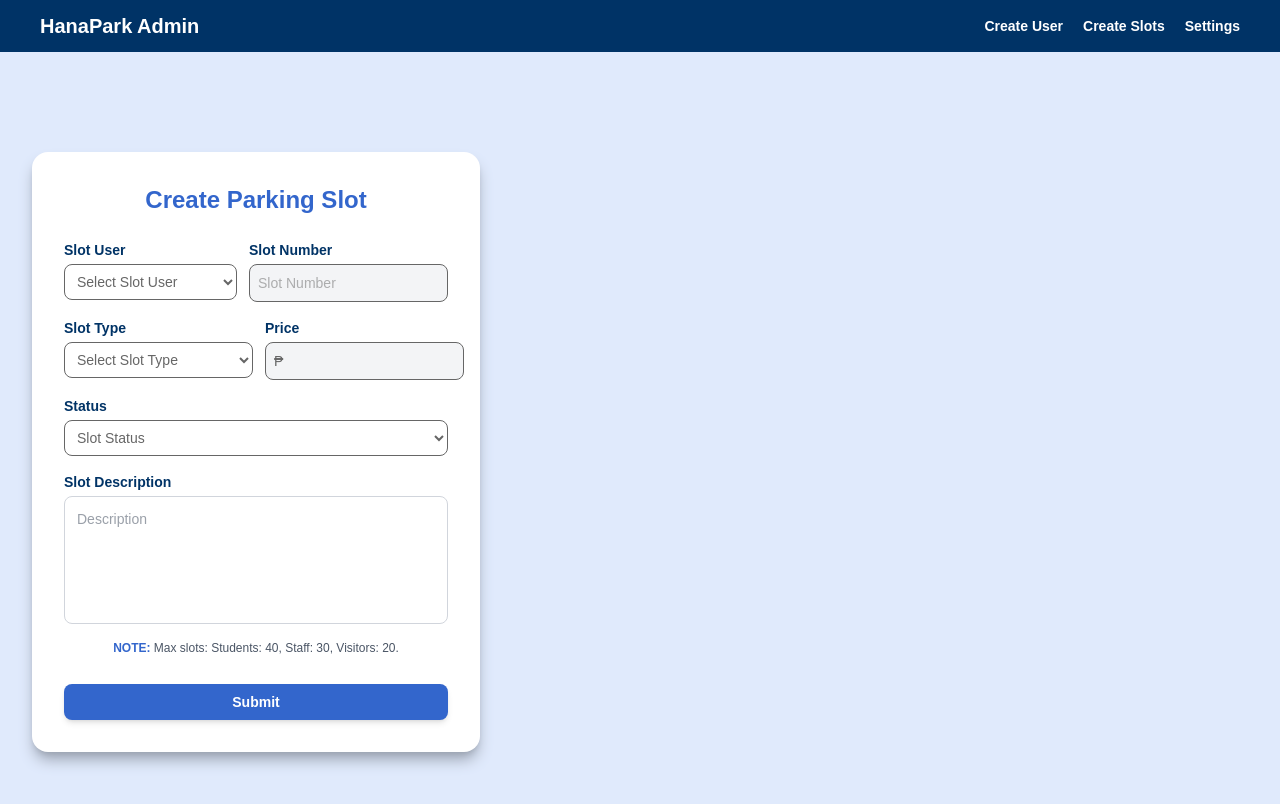
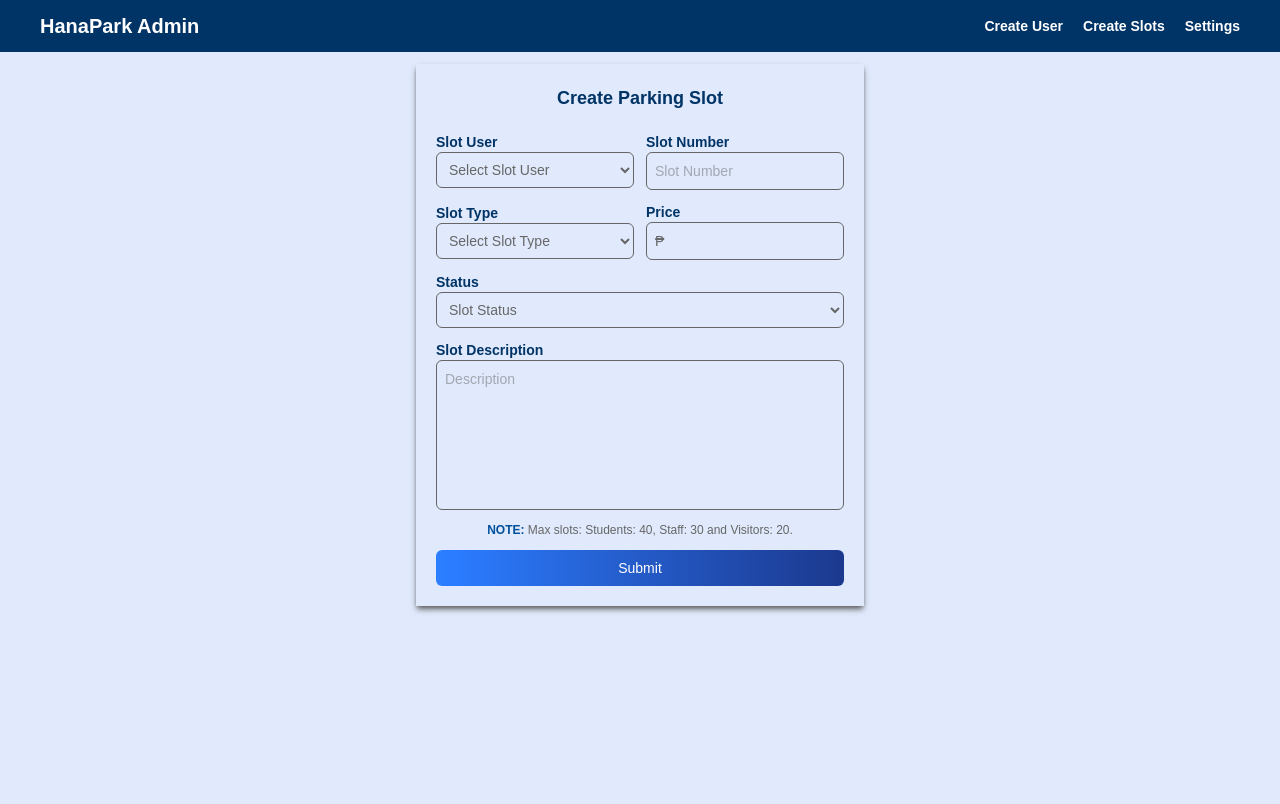
Before and after one commit to prodby-david/Capstone-Project-HanaPark-, a React (Vite) app in the folder client/: page /admin/slots in a window 1280 px wide. Shown: the top 804 px of the page. Built offline with nearby package versions, Linux system fonts and the light colour scheme; no server answers; sample sign-in values are in the browser's storage.

Commit message:
fix: adjust the ui

```diff
--- a/client/src/components/forms/admin/createSlot.jsx
+++ b/client/src/components/forms/admin/createSlot.jsx
@@ -133,130 +133,139 @@ const CreateSlot = () => {
   return (
     <>
     <AdminHeader />
-    <div className="flex justify-center items-center min-h-screen px-5 w-full max-w-lg">
-      <div className="w-full max-w-md bg-white rounded-2xl shadow-lg shadow-gray-400 p-8">
-        <h2 className="text-2xl font-semibold text-[#3366CC] text-center mb-6">
-          Create Parking Slot
-        </h2>
+      <div className='flex justify-center items-center mt-3 px-5'>
 
-        <form className="flex flex-col gap-4">
-          <div className="flex gap-3">
-            <div className="flex flex-col w-full">
+        <div className='flex flex-col text-center p-5 shadow-md shadow-color-2 w-full max-w-md'>
+
+          <h2 className='text-lg text-color font-semibold'>Create Parking Slot</h2>
+
+          <form className='flex flex-col gap-3 mt-5'>
+
+            <div className='flex gap-x-3 w-full'>
+
+              <div className='flex flex-col items-baseline w-full'>
                  <label
                  htmlFor="SlotUser"
-                className="text-sm font-semibold text-gray-700 mb-1"
+                 className='text-color-3 font-semibold text-sm'
                  >
                   Slot User
                 </label>
+
                 <select
                 name="slotUser"
                 id="SlotUser"
                 value={slotData.slotUser}
                 onChange={handleChange}
-                className="p-2 rounded-lg border border-gray-300 text-gray-700 outline-none focus:border-[#3366CC] focus:ring-1 focus:ring-[#3366CC] transition-all text-sm"
+                className='outline-0 border hover:cursor-pointer focus:border-color-3 p-2 rounded-md text-sm text-color-2 w-full'
                 >
-                <option value="" disabled>
-                  Select Slot User
-                </option>
+
+                  <option value="" disabled>Select Slot User</option>
                   <option value="Student">Student</option>
                   <option value="Staff">Staff</option>
                   <option value="Visitor">Visitor</option>
+
             </select>
+
           </div>
 
-            <div className="flex flex-col w-full">
+              <div className='flex flex-col items-baseline w-full'>
+
                 <label
                 htmlFor="SlotNumber"
-                className="text-sm font-semibold text-gray-700 mb-1"
+                className='text-color-3 font-semibold text-sm'
                 >
                   Slot Number
                 </label>
+
                  <input
                   type="text"
-                name="slotNumber"
-                id="SlotNumber"
+                  name='slotNumber'
+                  id='SlotNumber'
                   value={slotData.slotNumber}
                   onChange={handleChange}
                   readOnly
-                disabled
-                placeholder="Slot Number"
-                className="p-2 rounded-lg border border-gray-300 text-gray-500 bg-gray-100 text-sm cursor-not-allowed"
+                  disabled={true}
+                  placeholder='Slot Number'
+                  className='border p-2 rounded-md text-sm text-color-2 w-full'
                   />
-            </div>
+
               </div>
 
-          <div className="flex gap-3">
-            <div className="flex flex-col w-full">
+
+            </div>
+
+              <div className='flex gap-3 items-center justify-center '>
+
+                <div className='flex flex-col items-baseline w-full'>
                   <label
                   htmlFor="SlotType"
-                className="text-sm font-semibold text-gray-700 mb-1"
+                  className='text-color-3 font-semibold text-sm'
                   >
                     Slot Type
                   </label>
+
                   <select
                     name="slotType"
                     id="SlotType"
                     value={slotData.slotType}
                     onChange={handleChange}
-                className="p-2 rounded-lg border border-gray-300 text-gray-700 outline-none focus:border-[#3366CC] focus:ring-1 focus:ring-[#3366CC] transition-all text-sm"
+                    className=' outline-0 border focus:border-color-3 p-2 rounded-md text-sm text-color-2 w-full'
                     >
-                <option value="" disabled>
-                  Select Slot Type
-                </option>
-                <option value="2-Wheels (399cc below)">
-                  2-Wheels (399cc below)
-                </option>
+                      <option value="" disabled>Select Slot Type</option>
+                      <option value="2-Wheels (399cc below)">2-Wheels (399cc below)</option>
                       <option value="2-Wheels (400cc up)">2-Wheels (400cc up)</option>
                       <option value="4-Wheels">4-Wheels</option>
                   </select>
+
                 </div>
 
-            <div className="flex flex-col w-full">
+                <div className='flex flex-col items-baseline w-full'>
                   <label
                   htmlFor="SlotPrice"
-                className="text-sm font-semibold text-gray-700 mb-1"
+                  className='text-color-3 font-semibold text-sm'
                   >
                     Price
                   </label>
                     <input
                       type="text"
-                id="SlotPrice"
+                      id='SlotPrice'
                       value={`₱ ${slotData.slotPrice}`}
                       onChange={handleChange}
                       readOnly
-                className="p-2 rounded-lg border border-gray-300 text-gray-500 bg-gray-100 text-sm cursor-not-allowed"
+                      className='outline-0 border focus:border-color-3 p-2 rounded-md text-sm text-color-2 w-full'
                     />
                 </div>
+
               </div>
 
-          <div className="flex flex-col">
+              <div className='flex flex-col items-baseline w-full'>
                 <label
                 htmlFor="SlotStatus"
-              className="text-sm font-semibold text-gray-700 mb-1"
+                className='text-color-3 font-semibold text-sm'
                 >
                   Status
                 </label>
+
                 <select
                 name="slotStatus"
                 id="SlotStatus"
                 value={slotData.slotStatus}
                 onChange={handleChange}
-              className="p-2 rounded-lg border border-gray-300 text-gray-700 outline-none focus:border-[#3366CC] focus:ring-1 focus:ring-[#3366CC] transition-all text-sm"
-            >
-              <option value="" disabled>
-                Slot Status
-              </option>
+                className='outline-0 border focus:border-color-3 p-2 rounded-md text-sm text-color-2 w-full' >
+                  <option value="" disabled>Slot Status</option>
                   <option value="Available">Available</option>
                   <option value="Reserved">Reserved</option>
                   <option value="Occupied">Occupied</option>
                   <option value="Ongoing Maintenance">Ongoing Maintenance</option>
               </select>
+
               </div>
 
-          <div className="flex flex-col">
+
+            <div className='flex flex-col items-baseline w-full'>
               <label
                 htmlFor="SlotDescription"
-              className="text-sm font-semibold text-gray-700 mb-1"
+                className='text-color-3 font-semibold text-sm'
                 >
                   Slot Description
                 </label>
@@ -266,32 +275,32 @@ const CreateSlot = () => {
               value={slotData.slotDescription}
               onChange={handleChange}
               maxLength={100}
-              placeholder="Description"
-              className="p-3 rounded-lg border border-gray-300 text-gray-700 outline-none focus:border-[#3366CC] focus:ring-1 focus:ring-[#3366CC] transition-all text-sm resize-none h-32"
-            ></textarea>
+              placeholder='Description'
+              className='outline-0 border focus:border-color-3 p-2 rounded-md text-sm text-color-2 w-full h-[150px] resize-none'>
+              </textarea>
             </div>
 
-          <p className="text-xs text-center text-gray-600">
-            <span className="font-semibold text-[#3366CC]">NOTE:</span> Max slots:
-            Students: 40, Staff: 30, Visitors: 20.
-          </p>
+            <div>
+              <p className='text-xs text-color-2'><span className='font-semibold text-color-3'>NOTE: </span>Max slots: Students: 40, Staff: 30 and Visitors: 20.</p>
+            </div>
 
             <button
-            type="submit"
+              type='submit'
               onClick={handleSubmit}
-            className="w-full mt-3 bg-[#3366CC] text-white py-2 rounded-lg text-sm font-semibold hover:bg-[#254C99] transition-all duration-300 shadow-md"
-          >
+              className='w-full bg-gradient-to-r from-blue-500 to-blue-900 text-white p-2 rounded-md hover:from-blue-900 hover:to-blue-500 transition duration-300 cursor-pointer text-sm'>
               Submit
             </button>
+
+
           </form>
-      </div>
+
         </div>
 
-    {isLoading ? <Loader text="Creating slot..." /> : null}
+      </div>
+
+      {isLoading ? <Loader text='Creating slot...' /> : null}
     </>
-);
-
-
+  )
 }
 
 export default CreateSlot;
```
Lines whose indentation alone changed are shown as unchanged.
